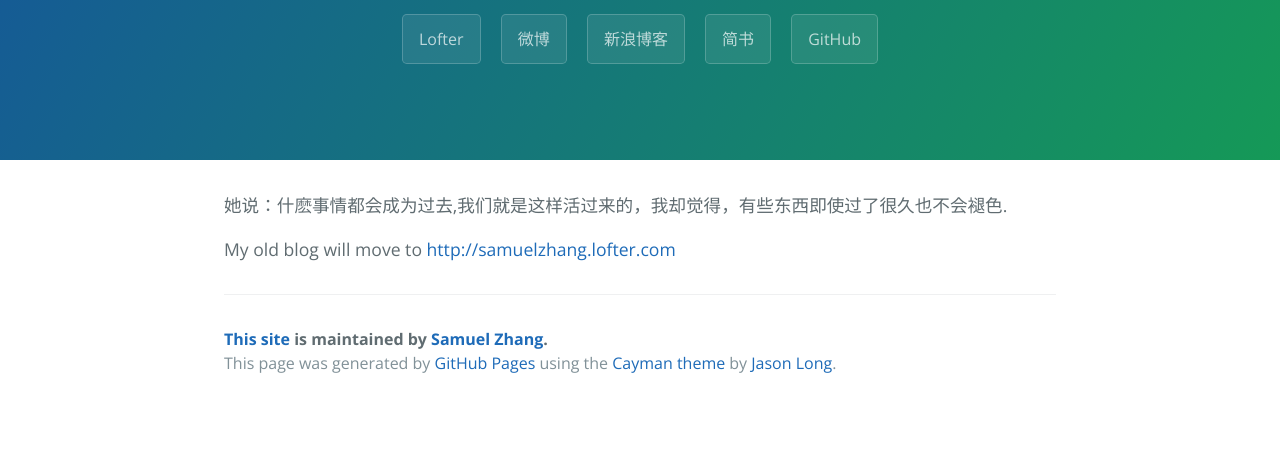
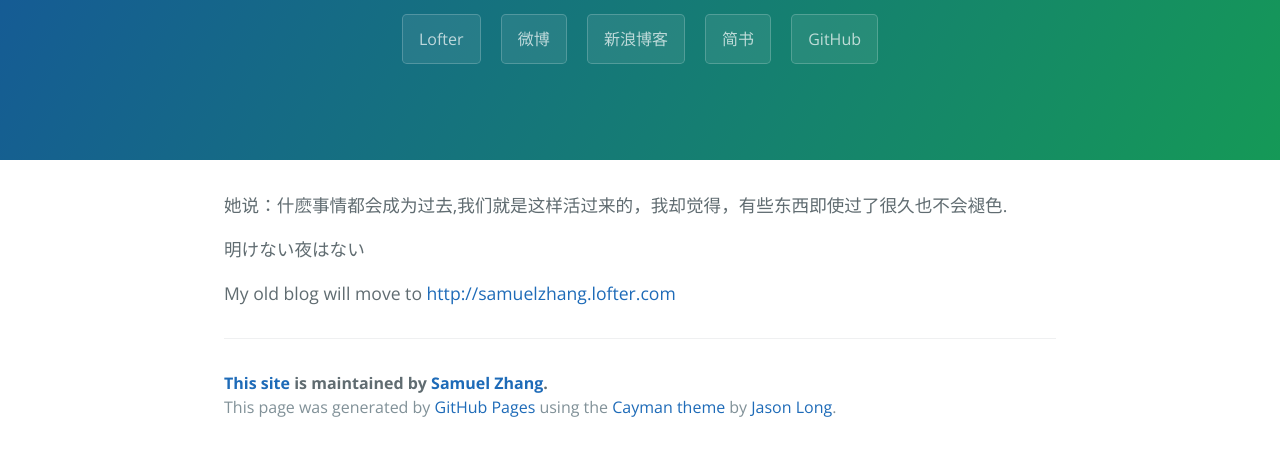
Before and after one commit to legendsnow/wsssue, a plain HTML site: page index.html in a window 1280 px wide. Shown: the part 176-632 px from the top of the page. Drawn offline with nearby package versions, Linux system fonts and the light colour scheme.

Commit message:
Update index.html

```diff
--- a/index.html
+++ b/index.html
@@ -25,7 +25,7 @@
     <section class="main-content">
 
 <p>她说：什麽事情都会成为过去,我们就是这样活过来的，我却觉得，有些东西即使过了很久也不会褪色.</p>
-
+<p>明けない夜はない</p>
 <p>My old blog will move to <a href="http://samuelzhang.lofter.com">http://samuelzhang.lofter.com</a></p>
 
       <footer class="site-footer">
```
